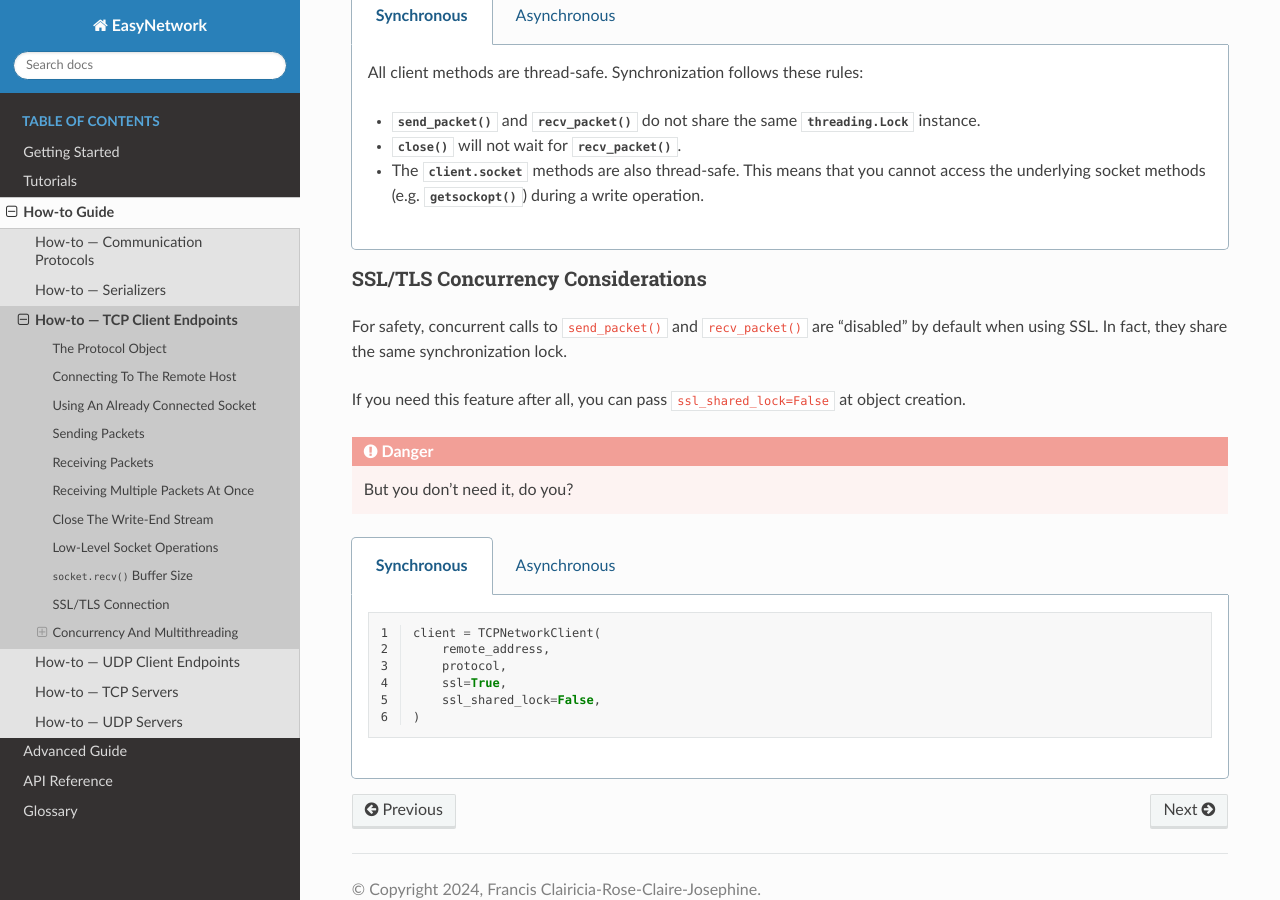
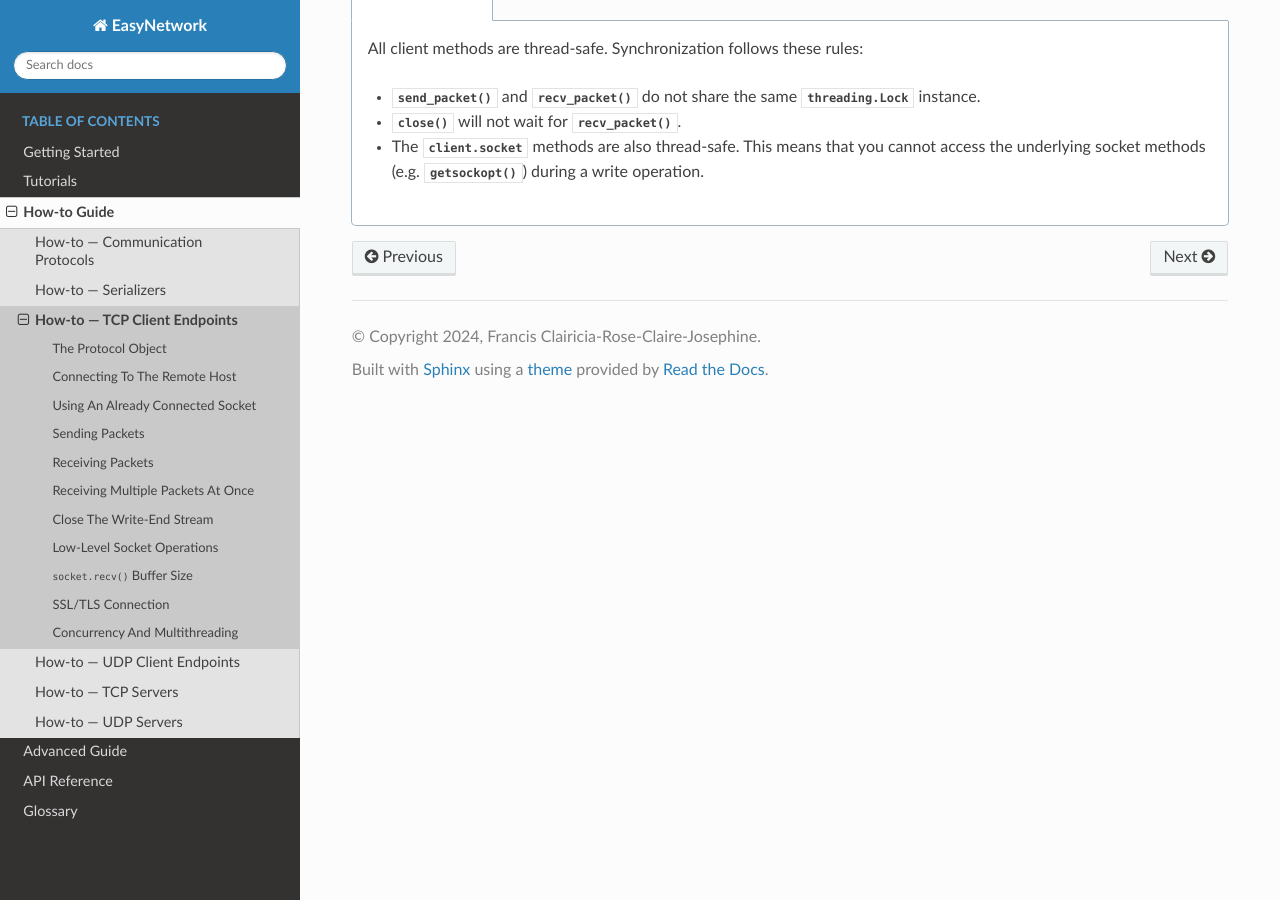
Before and after one commit to francis-clairicia/EasyNetwork, a Sphinx documentation site: the page built from docs/source/howto/tcp_clients.rst, in a window 1280 px wide and 900 px high, scrolled down 6618 px. Built offline with Sphinx 7.4.7 and the Read the Docs theme 2.0.0, drawn with Linux system fonts in a browser that asks for light colours; some of the changed text lies outside the part shown.

Commit message:
Removed `ssl_shared_lock` option from TCP clients (#316)

```diff
--- a/docs/source/_include/examples/howto/tcp_clients/concurrency/ssl_shared_lock.py
+++ /dev/null
@@ -1,31 +0,0 @@
-from __future__ import annotations
-
-from easynetwork.clients import AsyncTCPNetworkClient, TCPNetworkClient
-from easynetwork.protocol import StreamProtocol
-from easynetwork.serializers import JSONSerializer
-
-
-def ssl_shared_lock_for_sync_client() -> None:
-    remote_address = ("remote_address", 12345)
-    protocol = StreamProtocol(JSONSerializer())
-
-    # [start]
-    client = TCPNetworkClient(
-        remote_address,
-        protocol,
-        ssl=True,
-        ssl_shared_lock=False,
-    )
-
-
-async def ssl_shared_lock_for_async_client() -> None:
-    remote_address = ("remote_address", 12345)
-    protocol = StreamProtocol(JSONSerializer())
-
-    # [start]
-    client = AsyncTCPNetworkClient(
-        remote_address,
-        protocol,
-        ssl=True,
-        ssl_shared_lock=False,
-    )
--- a/docs/source/howto/tcp_clients.rst
+++ b/docs/source/howto/tcp_clients.rst
@@ -385,34 +385,3 @@ Concurrency And Multithreading
       * :meth:`~.AsyncTCPNetworkClient.send_packet` and :meth:`~.AsyncTCPNetworkClient.recv_packet` do not share the same lock instance.
 
       * :meth:`~.AsyncTCPNetworkClient.aclose` will not wait for :meth:`~.AsyncTCPNetworkClient.recv_packet`.
-
-
-SSL/TLS Concurrency Considerations
-----------------------------------
-
-For safety, concurrent calls to ``send_packet()`` and ``recv_packet()`` are "disabled" by default when using SSL.
-In fact, they share the same synchronization lock.
-
-If you need this feature after all, you can pass ``ssl_shared_lock=False`` at object creation.
-
-.. danger::
-
-   But you don't need it, do you?
-
-.. tabs::
-
-   .. group-tab:: Synchronous
-
-      .. literalinclude:: ../_include/examples/howto/tcp_clients/concurrency/ssl_shared_lock.py
-         :pyobject: ssl_shared_lock_for_sync_client
-         :start-after: [start]
-         :dedent:
-         :linenos:
-
-   .. group-tab:: Asynchronous
-
-      .. literalinclude:: ../_include/examples/howto/tcp_clients/concurrency/ssl_shared_lock.py
-         :pyobject: ssl_shared_lock_for_async_client
-         :start-after: [start]
-         :dedent:
-         :linenos:
```
Also changed, not shown: docs/source/_include/examples/howto/tcp_clients/concurrency/__init__.py (deleted), 4 other files.
